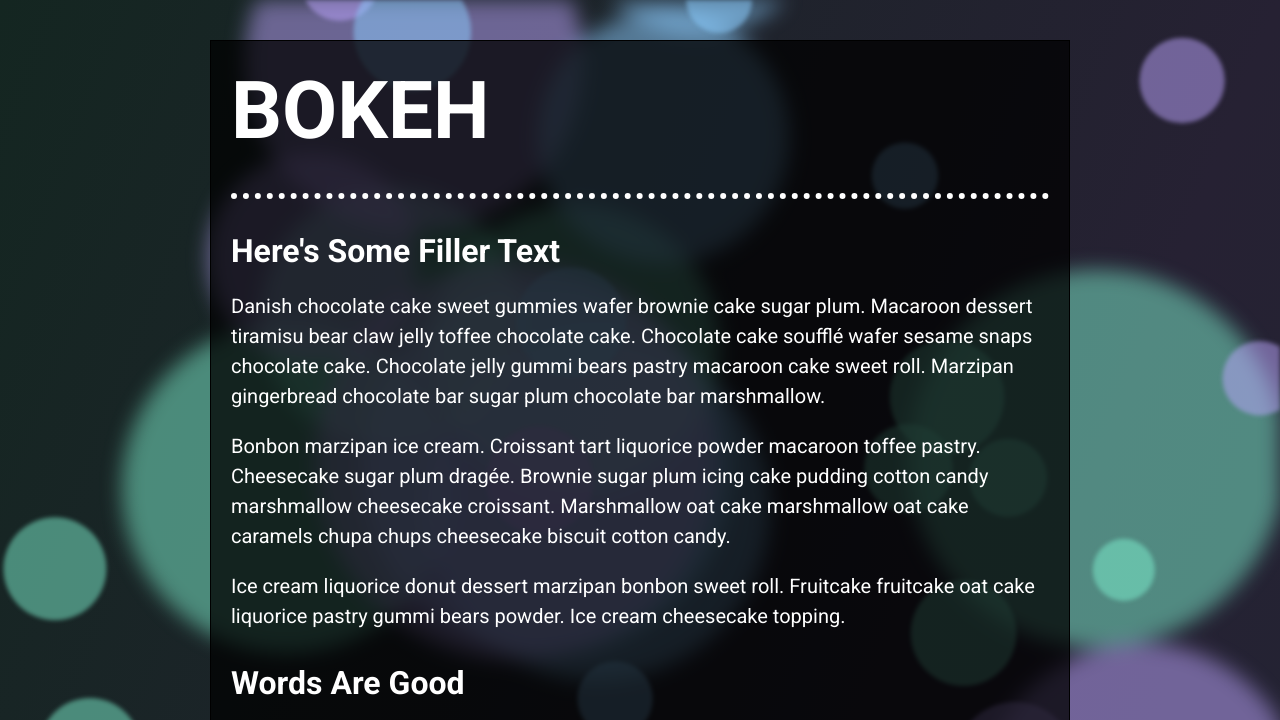
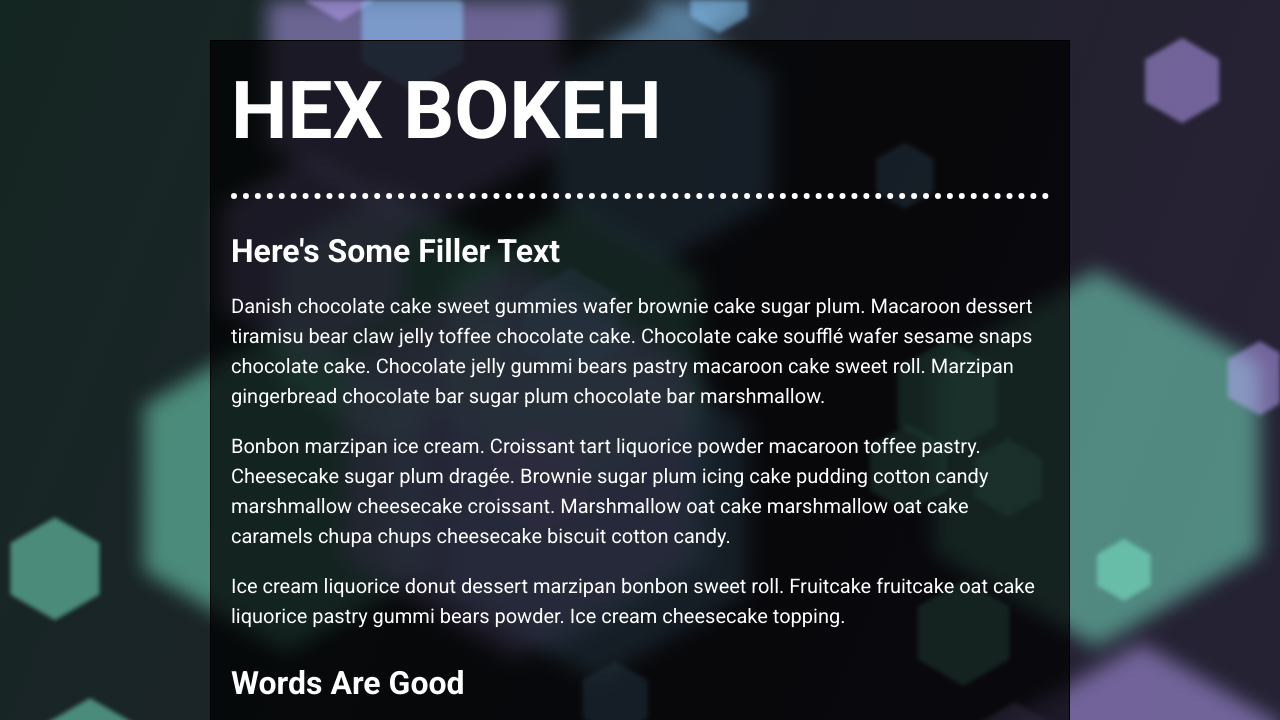
Before and after one commit to lonekorean/background-scroll-physics, a plain HTML site: page demos/hex-bokeh/index.html in a window 1280 px wide. Shown: the top 720 px of the page. Drawn offline with Linux system fonts and the light colour scheme; animation ran at ten frames a second.

Commit message:
This hex thing looks pretty cool

```diff
--- a/demos/bokeh/index.html
+++ b/demos/hex-bokeh/index.html
@@ -5,7 +5,7 @@
 		<meta name="viewport" content="width=device-width, initial-scale=1">
 		<meta name="description" content="Floating bubbles demo.">
 
-		<title>Bokeh</title>
+		<title>Hex Bokeh</title>
 
 		<link rel="icon" type="image/png" href="../../favicon.png">
 		<link href="https://fonts.googleapis.com/css?family=Roboto:400,700" rel="stylesheet">
@@ -17,7 +17,7 @@
 	</head>
 	<body>
 		<div class="wrapper">
-			<h1>Bokeh</h1>
+			<h1>Hex Bokeh</h1>
 
 			<h2>Here's Some Filler Text</h2>
 			<p>Danish chocolate cake sweet gummies wafer brownie cake sugar plum. Macaroon dessert tiramisu bear claw jelly toffee chocolate cake. Chocolate cake soufflé wafer sesame snaps chocolate cake. Chocolate jelly gummi bears pastry macaroon cake sweet roll. Marzipan gingerbread chocolate bar sugar plum chocolate bar marshmallow.</p>
--- a/demos/bokeh/my.js
+++ b/demos/hex-bokeh/my.js
@@ -1,7 +1,7 @@
 // plugin
 Matter.use('matter-wrap');
 
-let bokeh = {
+let hexBokeh = {
 	// customizable options (passed into init function)
     options: {
 		canvasSelector: '',				// to find <canvas> in DOM to draw on
@@ -103,7 +103,7 @@ let bokeh = {
 		let radius = this.randomize(this.options.radiusRange);
 		let color = this.options.colors[this.bodies.length % this.options.colors.length];
 
-		return Matter.Bodies.circle(x, y, radius, {
+		return Matter.Bodies.polygon(x, y, 6, radius, {
 			render: {
 				fillStyle: color,
 				opacity: this.options.opacity
@@ -160,13 +160,13 @@ let bokeh = {
 // wait for DOM to load
 window.addEventListener('DOMContentLoaded', () => {
 	// start floating bubbles background
-	Object.create(bokeh).init({
+	Object.create(hexBokeh).init({
 		canvasSelector: '#bg1',
 		radiusRange: [30, 60],
 		pixelsPerBody: 40000
     });
 
-	Object.create(bokeh).init({
+	Object.create(hexBokeh).init({
 		canvasSelector: '#bg2',
 		radiusRange: [100, 200],
 		pixelsPerBody: 70000
```
Also changed, not shown: demos/hex-bokeh/my.css (renamed from demos/bokeh/my.css).
